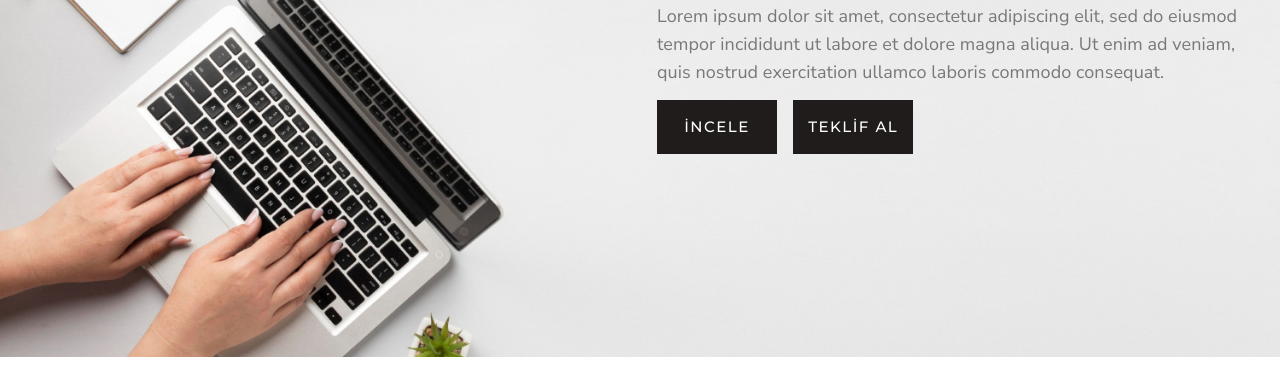
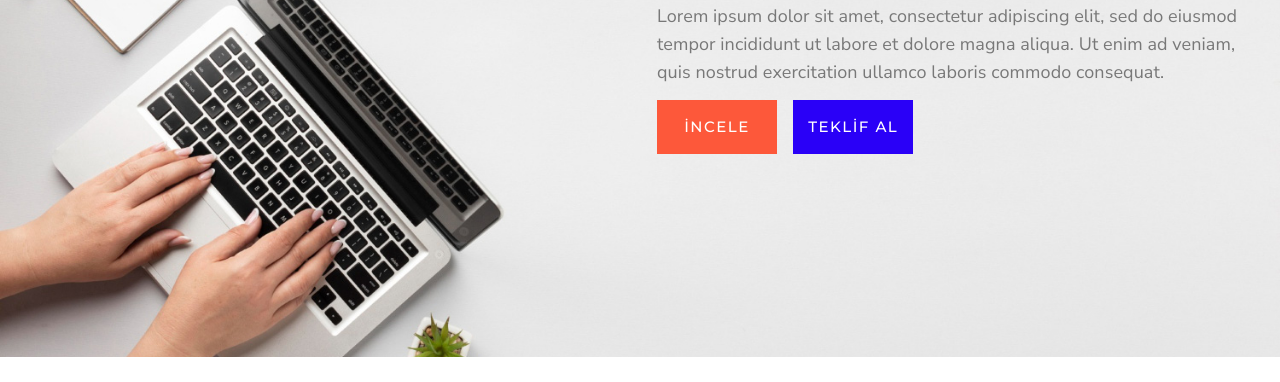
Before and after one commit to c3nk4/html-bootstrap5.2-onepage-agency-website-template, a plain HTML site: page index.html in a window 1280 px wide. Shown: the part 285-667 px from the top of the page. Drawn offline with nearby package versions, Linux system fonts and the light colour scheme.

Commit message:
Update style.css

```diff
--- a/css/style.css
+++ b/css/style.css
@@ -61,7 +61,6 @@ body {
   margin: 34px 0 0 7px;
   min-height: 54px;
   padding: 0 41px;
-  background-position: right bottom;
   background-color: rgb(253 88 58);
   position: relative;
   width: 180px;
@@ -73,14 +72,11 @@ body {
   line-height: 54px;
   text-align: center;
   border: rgb(253 88 58);
-  background: linear-gradient(to right, #201c1c 50%, rgb(253 88 58) 50%);
-  background-size: 200% 100%;
-  transition: all .5s ease-out;
 }
 
 .btn-1:hover {
   color: #fff;
-  background-position: left bottom;
+
 }
 
 .btn-2 {
@@ -88,7 +84,6 @@ body {
   margin: 34px 0 0 7px;
   min-height: 54px;
   padding: 0 41px;
-  background-position: right bottom;
   background-color: rgb(42, 0, 247);
   position: relative;
   width: 180px;
@@ -100,15 +95,10 @@ body {
   line-height: 54px;
   text-align: center;
   border: rgb(42, 0, 247);
-  border: rgb(253 88 58);
-  background: linear-gradient(to right, #201c1c 50%, rgb(42, 0, 247) 50%);
-  background-size: 200% 100%;
-  transition: all .5s ease-out;
 }
 
 .btn-2:hover {
   color: #fff;
-  background-position: left bottom;
 }
 
 .text-main {
```
